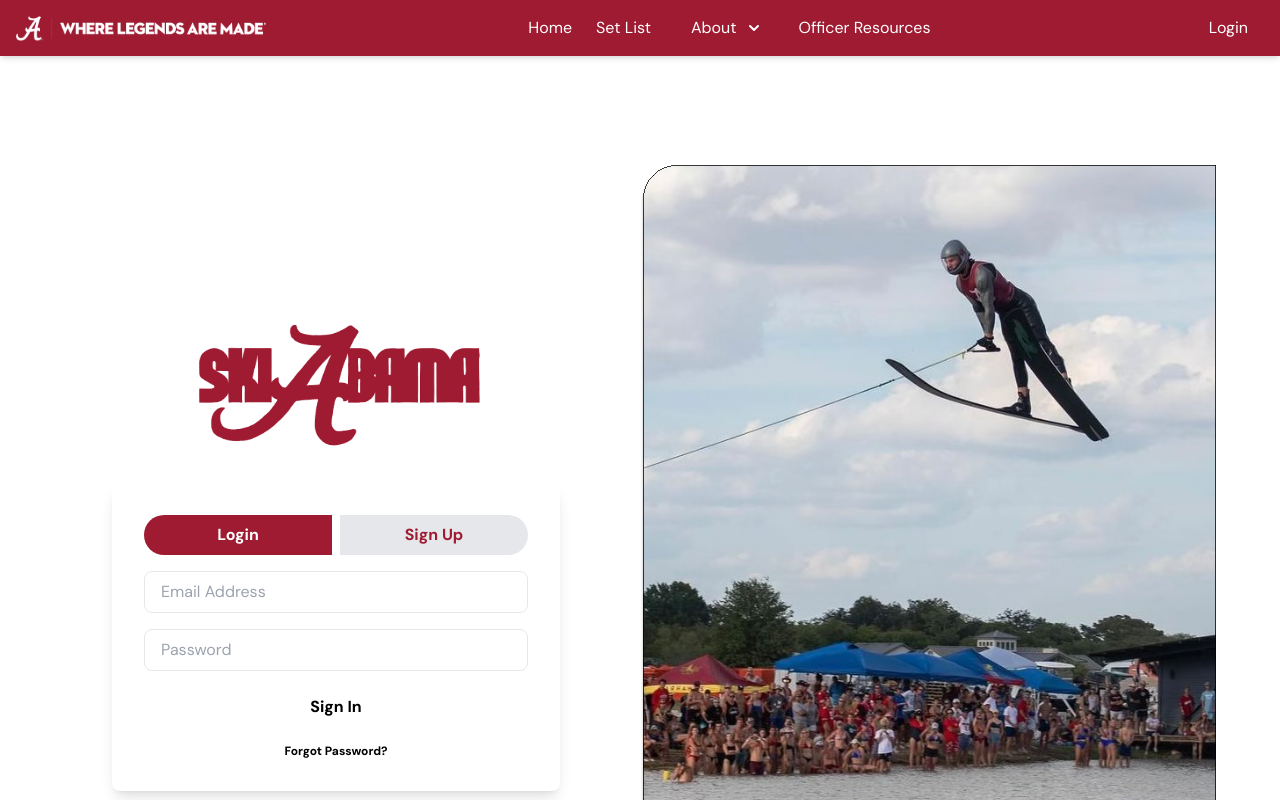
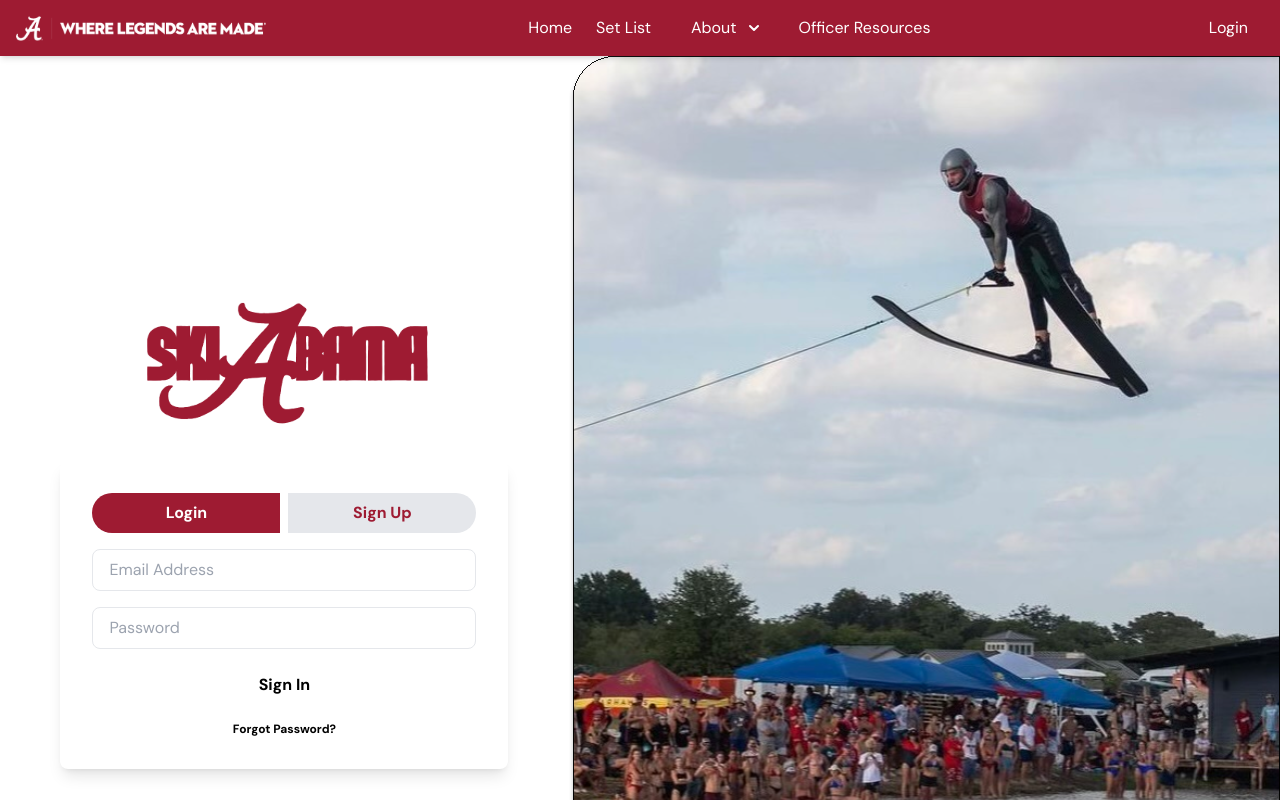
Before and after one commit to brookeboskus/UA-Waterski-Senior-Design, a Next.js app in the folder capstone-computing-project/: page /login-page in a window 1280 px wide. Shown: the top 800 px of the page. Built offline with nearby package versions, Linux system fonts and the light colour scheme.

Commit message:
Editing Home page and log in photos making it look really good :) Our landing page is almost perfect visually

```diff
--- a/capstone-computing-project/src/app/layout.tsx
+++ b/capstone-computing-project/src/app/layout.tsx
@@ -24,7 +24,7 @@
             <body className={dmSans.className}>
                 <div className='min-h-screen flex flex-col'>
                     <Navbar />
-                    <div className='flex-grow md:pt-20 pt-6'>
+                    <div className='flex-grow md:pt-0 pt-0'>
                         {children}
                     </div>
                     <Footer />
--- a/capstone-computing-project/src/app/login-page/page.tsx
+++ b/capstone-computing-project/src/app/login-page/page.tsx
@@ -192,8 +192,8 @@
 
     return (
         <div className='login-page flex items-center justify-center min-h-screen bg-[#ffffff]'>
-            <div className="flex flex-row w-full max-w-6xl">
-                <div className="flex flex-col justify-center items-center w-1/2 pr-8">
+            <div className="flex flex-row w-full h-full"> {/* Full height for both sides */}
+                <div className="flex flex-col justify-center items-center w-1/2 pr-0">
                     <div className="mb-8">
                         <Image src={SkiBamaLogo} alt="Ski Bama Logo" width={300} height={300} />
                     </div>
@@ -330,11 +330,22 @@
                             </p>
                         )}
                     </div>
+
                 </div>
 
-                <div className="w-1/2 flex justify-center items-center">
-                    <Image src={WaterskiImage} alt="Water ski image" width={600} height={600} />
-                </div>
+               {/* Right side containing the image */}
+        <div className=" rounded-tl-[55px] rounded-bl-[55px]  "> {/* Right side */}
+            <Image
+                src={WaterskiImage}
+                alt="Water ski image"
+                width={800}
+                height={8000}
+                //className="object-cover  rounded-tl-[55px] rounded-bl-[55px]" // Ensure image covers full div
+            />
+        </div>
+
+
+
             </div>
         </div>
     );
--- a/capstone-computing-project/src/app/page.tsx
+++ b/capstone-computing-project/src/app/page.tsx
@@ -10,7 +10,7 @@
 export default function Home() {
     const [sheetData, setSheetData] = useState<string[] | null>(null);
     const [error, setError] = useState<string | null>(null);
-    const [currentIndex, setCurrentIndex] = useState(0);
+    const [currentIndex, setCurrentIndex] = useState(2);
     const [isSliding, setIsSliding] = useState(false);
     const [direction, setDirection] = useState<"left" | "right">("right");
     const [loading, setLoading] = useState(true);
@@ -115,7 +115,7 @@
                                             <img
                                                 src={sheetData[currentIndex - 1]}
                                                 alt="Previous Image"
-                                                className="object-cover w-[200px] h-[150px] md:w-[600px] md:h-[400px] rounded-md"
+                                                className="object-cover w-[1000px] h-[150px] md:w-[400px] md:h-[400px] rounded-md"
                                             />
                                         </div>
                                     )}
@@ -132,7 +132,7 @@
                                         <img
                                             src={sheetData[currentIndex]}
                                             alt="Current Image"
-                                            className="object-cover w-[300px] h-[200px] md:w-[800px] md:h-[500px] rounded-md"
+                                            className="object-cover w-[300px] h-[200px] md:w-[1100px] mt-10 md:h-[500px] rounded-md"
                                         />
                                     </div>
 
--- a/capstone-computing-project/src/components/Footer.tsx
+++ b/capstone-computing-project/src/components/Footer.tsx
@@ -4,7 +4,7 @@
 
 export default function Footer() {
     return (
-        <footer className="bg-[#9E1B32] text-white py-4 mt-8">
+        <footer className="bg-[#9E1B32] text-white py-4 mt-0">
             <div className="container mx-auto flex flex-col md:flex-row items-center justify-between text-center md:text-left">
 
                 {/* 'Alabama Sports Club' logo needed for copyright */}
```
